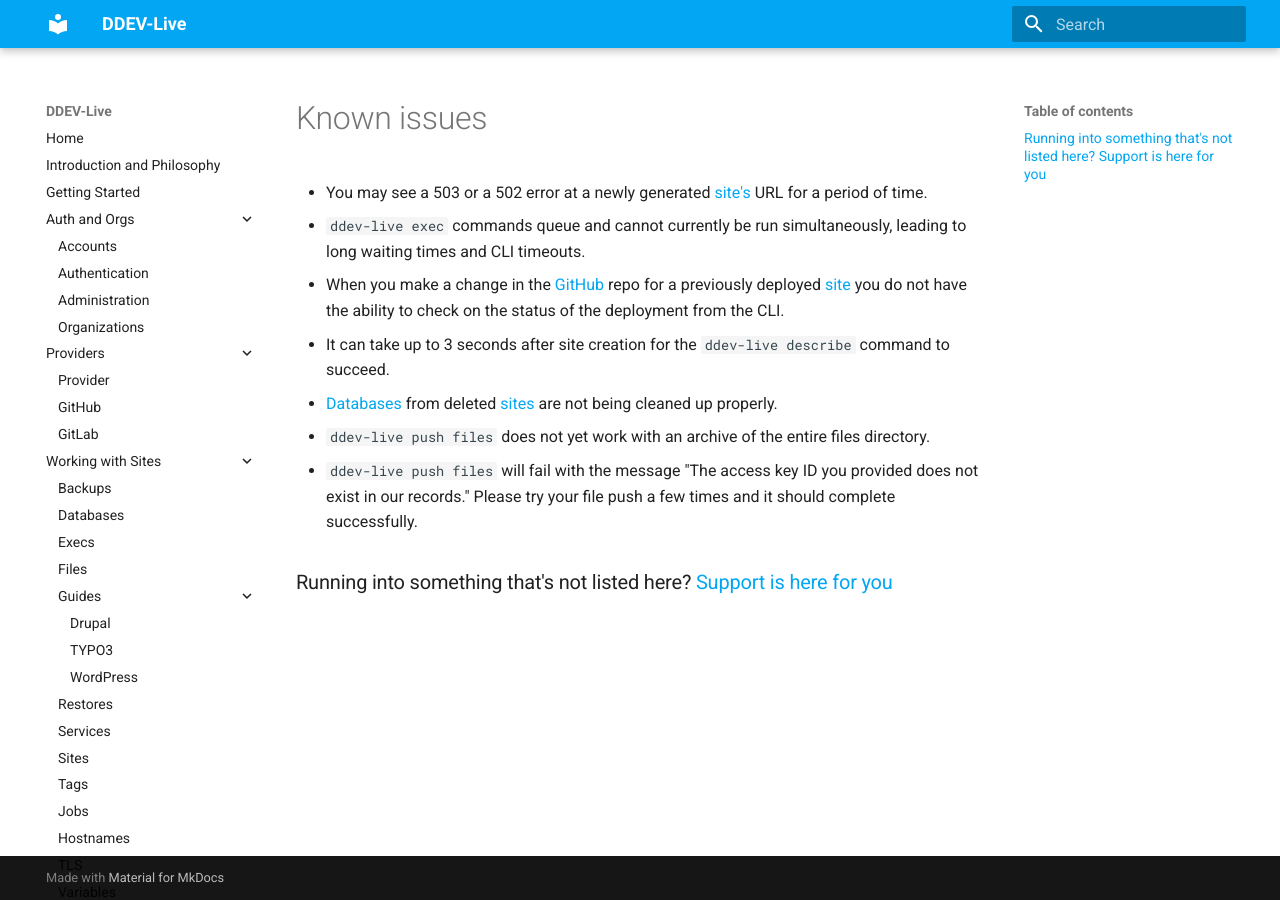
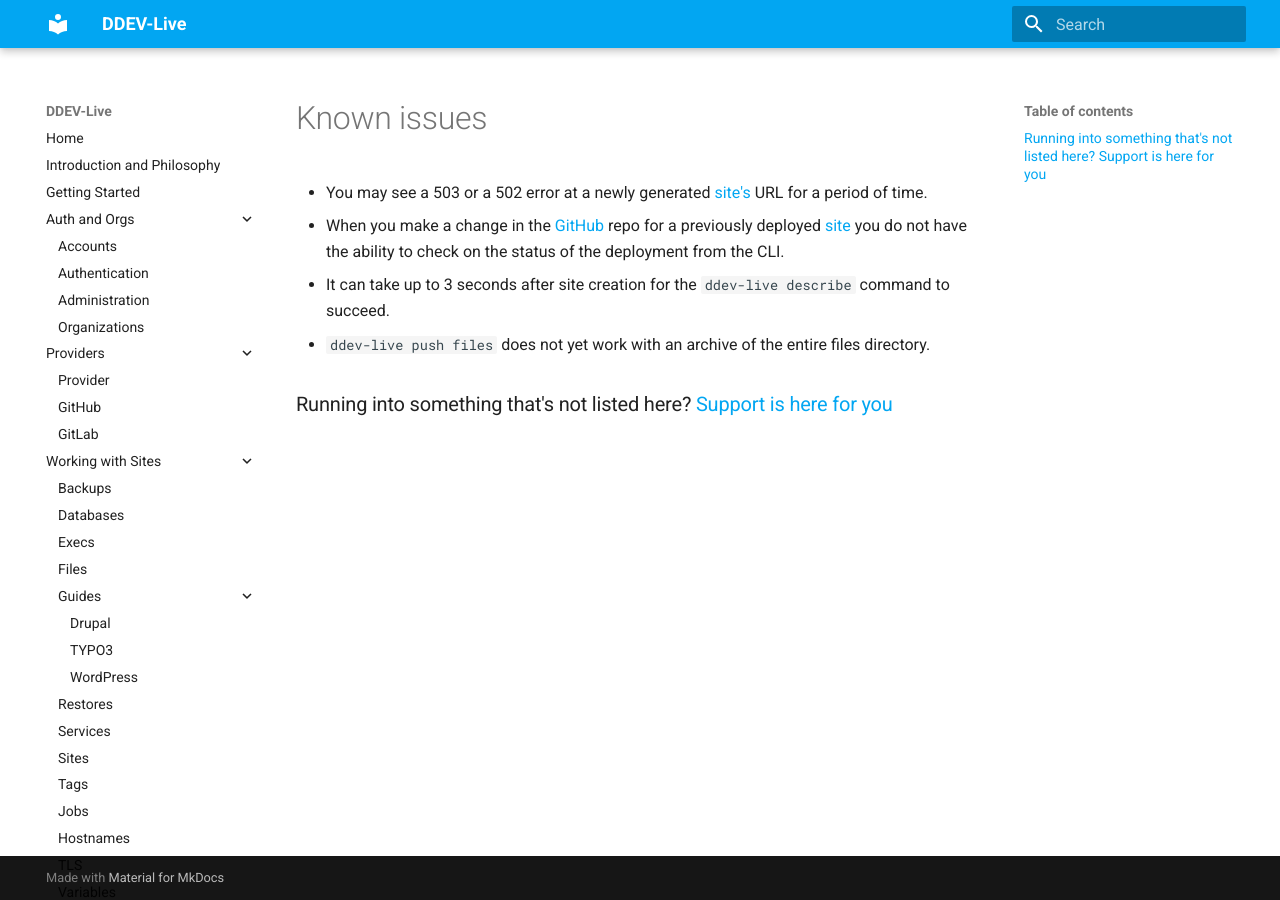
Before and after one commit to fru-io/docs-live, an MkDocs documentation site: the page built from docs/known-issues.md, in a window 1280 px wide. Built offline with MkDocs 1.6.1 and Material for MkDocs 9.7.7, drawn with Linux system fonts in a browser that asks for light colours.

Commit message:
Update known-issues.md (#130)
Updating to current status

```diff
--- a/docs/known-issues.md
+++ b/docs/known-issues.md
@@ -5,11 +5,8 @@ description: Iterate, release small pieces of work, and use Git!
 # Known issues
 
 - You may see a 503 or a 502 error at a newly generated [site's](sites.md) URL for a period of time.
-- `ddev-live exec` commands queue and cannot currently be run simultaneously, leading to long waiting times and CLI timeouts.
 - When you make a change in the [GitHub](github.md) repo for a previously deployed [site](sites.md) you do not have the ability to check on the status of the deployment from the CLI.
 - It can take up to 3 seconds after site creation for the `ddev-live describe` command to succeed.
-- [Databases](databases.md) from deleted [sites](sites.md) are not being cleaned up properly.
 - `ddev-live push files` does not yet work with an archive of the entire files directory.
-- `ddev-live push files` will fail with the message "The access key ID you provided does not exist in our records." Please try your file push a few times and it should complete successfully.
 
 ### Running into something that's not listed here? [Support is here for you](https://docs.ddev.com/support/)
```
